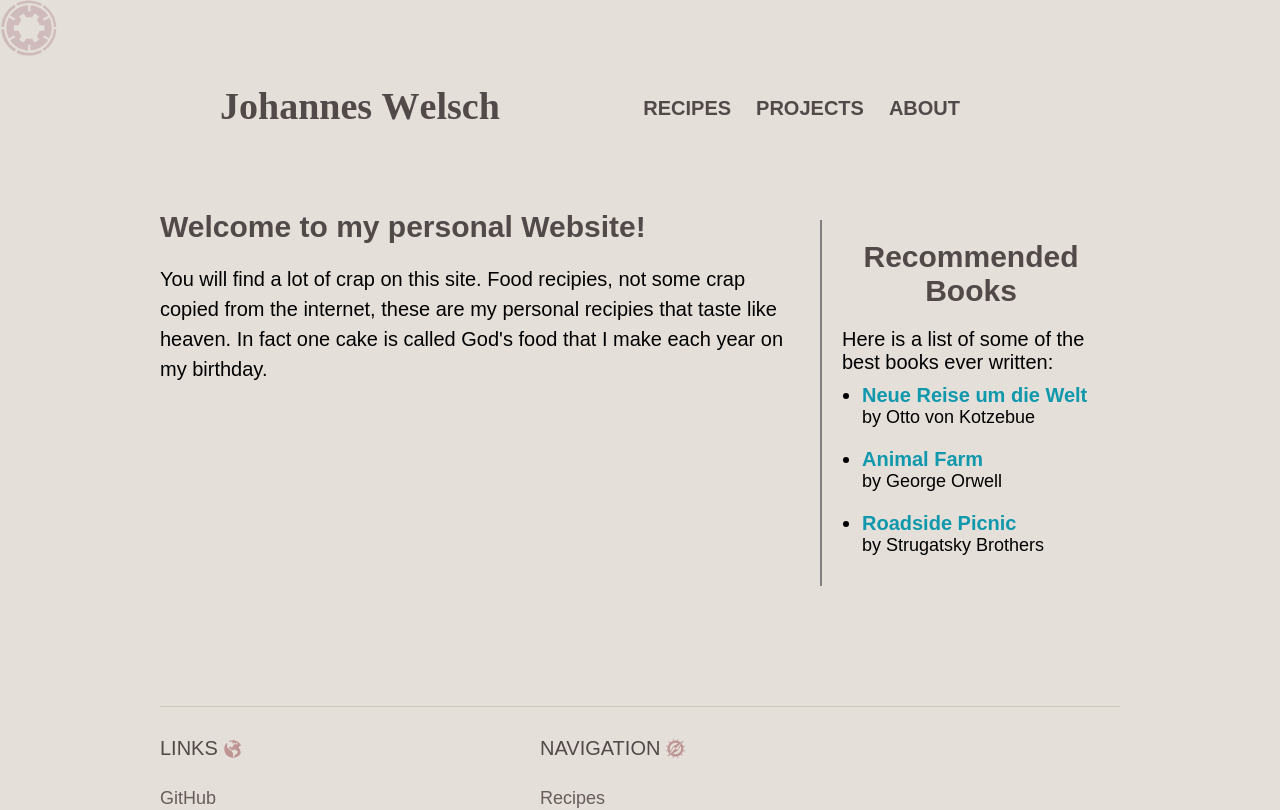
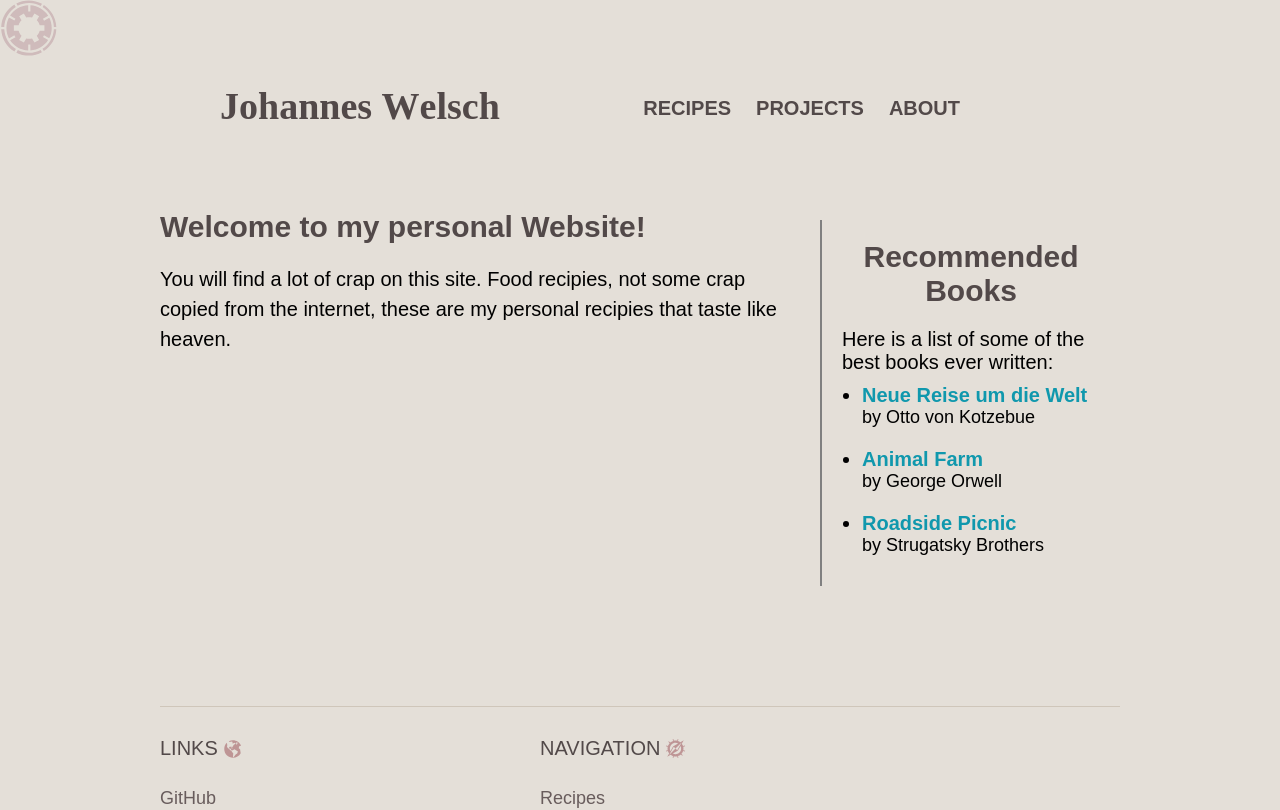
Before and after one commit to welschmoor/personal-website-next-js, a Next.js app: page / in a window 1280 px wide. Shown: the top 810 px of the page. Built offline with nearby package versions, Linux system fonts and the light colour scheme.

Commit message:
changed eslint rules for deployment

```diff
--- a/package.json
+++ b/package.json
@@ -5,6 +5,7 @@
     "dev": "next dev",
     "build": "next build",
     "start": "next start",
+    "export": "next export",
     "lint": "next lint"
   },
   "dependencies": {
--- a/pages/index.js
+++ b/pages/index.js
@@ -17,7 +17,7 @@ const Hopepage = () => {
       <Head><title>Johannes Welsch - Homepage</title></Head>
       <section>
         <Hometitle>Welcome to my personal Website!</Hometitle>
-        <P>You will find a lot of crap on this site. Food recipies, not some crap copied from the internet, these are my personal recipies that taste like heaven. In fact one cake is called God's food that I make each year on my birthday.</P>
+        <P>You will find a lot of crap on this site. Food recipies, not some crap copied from the internet, these are my personal recipies that taste like heaven.</P>
       </section>
       <Aside />
     </HomeGrid>
```
Also changed, not shown: .eslintrc.json.
